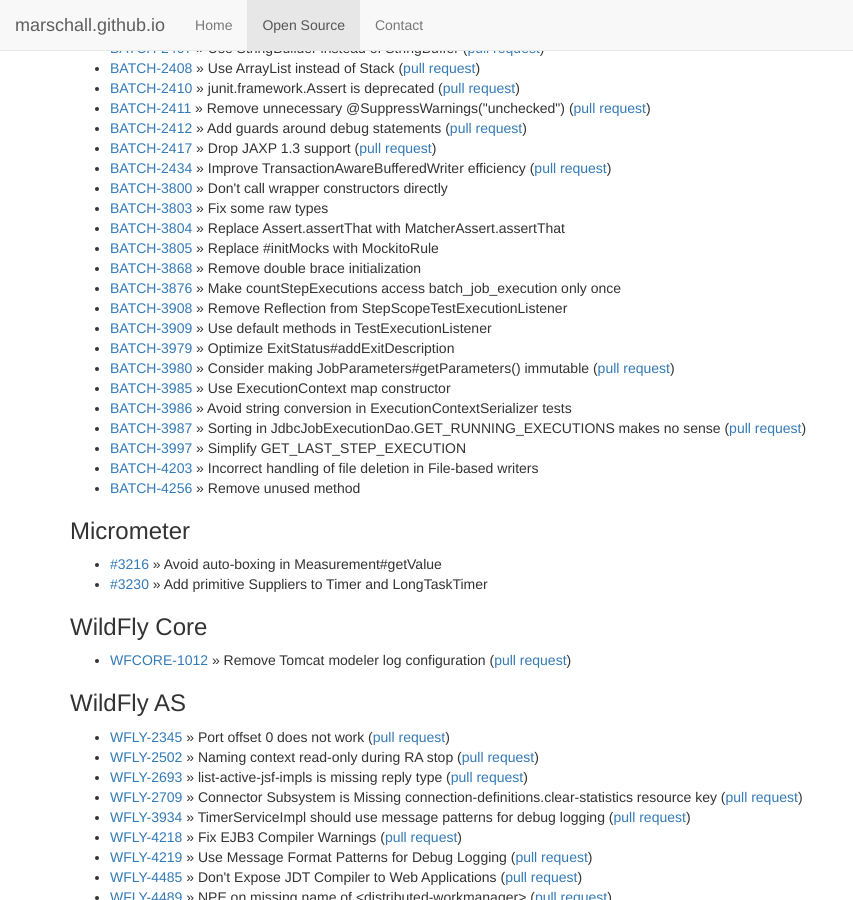
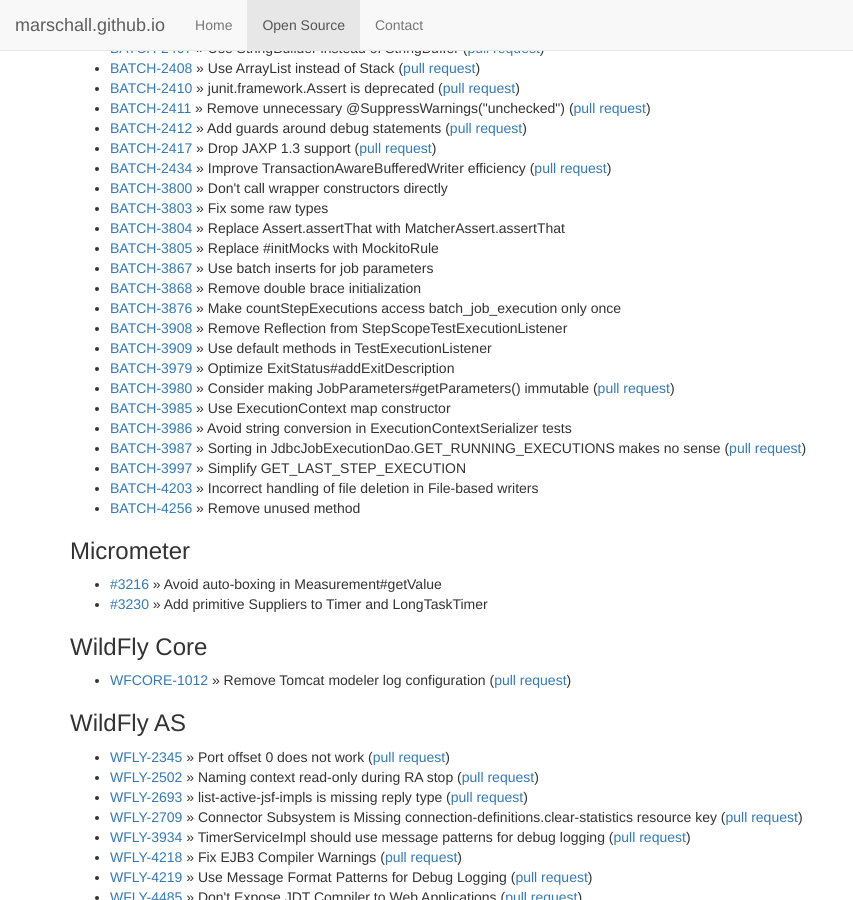
Before and after one commit to marschall/marschall.github.com, a Jekyll site: the page built from open-source.html, in a window 1280 px wide and 900 px high, scrolled down 2297 px. Shown: the whole window, without its empty margins (0-853 px from the left). Built offline with Jekyll 4.4.1, drawn with Linux system fonts in a browser that asks for light colours.

Commit message:
add BATCH-3867

```diff
--- a/open-source.html
+++ b/open-source.html
@@ -155,6 +155,7 @@
   <li><a href="https://github.com/spring-projects/spring-batch/pull/3803">BATCH-3803</a> &raquo; Fix some raw types</li>
   <li><a href="https://github.com/spring-projects/spring-batch/pull/3804">BATCH-3804</a> &raquo; Replace Assert.assertThat with MatcherAssert.assertThat</li>
   <li><a href="https://github.com/spring-projects/spring-batch/pull/3805">BATCH-3805</a> &raquo; Replace #initMocks with MockitoRule</li>
+  <li><a href="https://github.com/spring-projects/spring-batch/pull/3867">BATCH-3867</a> &raquo; Use batch inserts for job parameters</li>
   <li><a href="https://github.com/spring-projects/spring-batch/pull/3868">BATCH-3868</a> &raquo; Remove double brace initialization</li>
   <li><a href="https://github.com/spring-projects/spring-batch/pull/3876">BATCH-3876</a> &raquo; Make countStepExecutions access batch_job_execution only once</li>
   <li><a href="https://github.com/spring-projects/spring-batch/pull/3908">BATCH-3908</a> &raquo; Remove Reflection from StepScopeTestExecutionListener</li>
```
